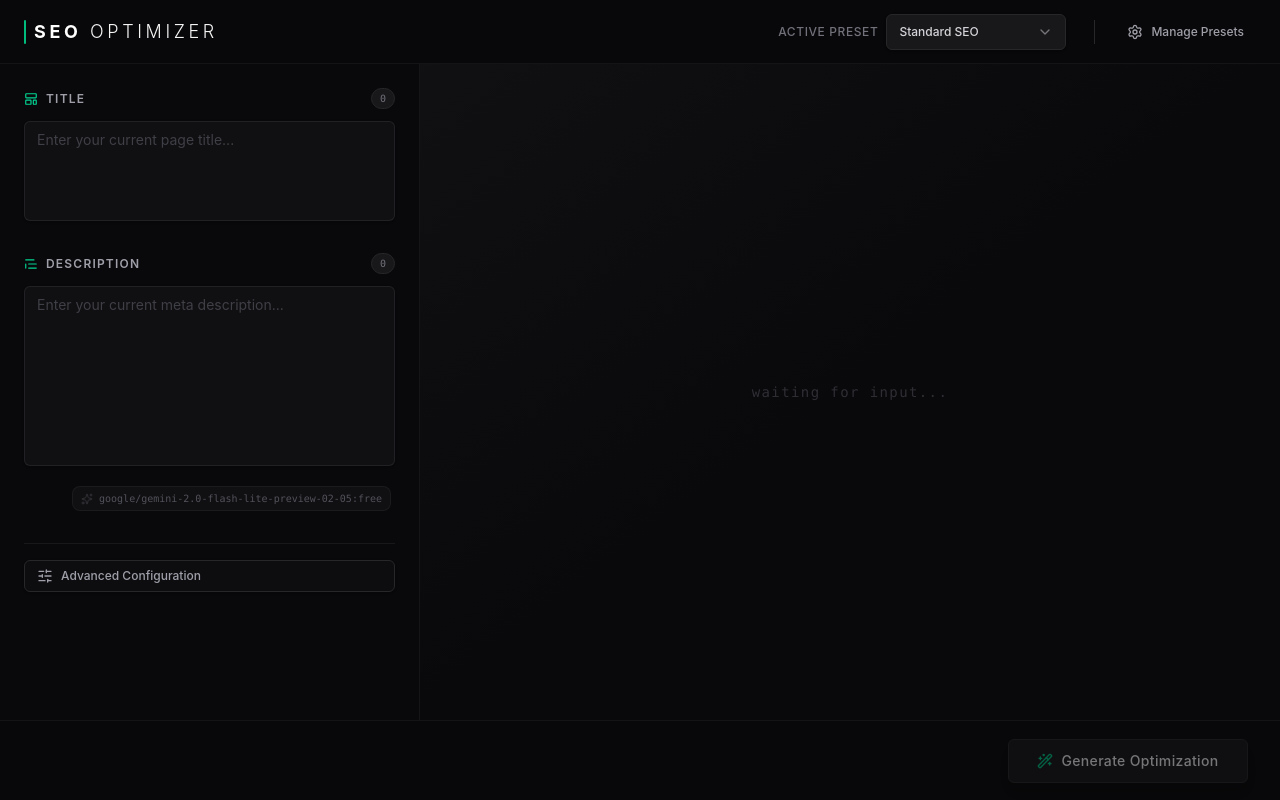
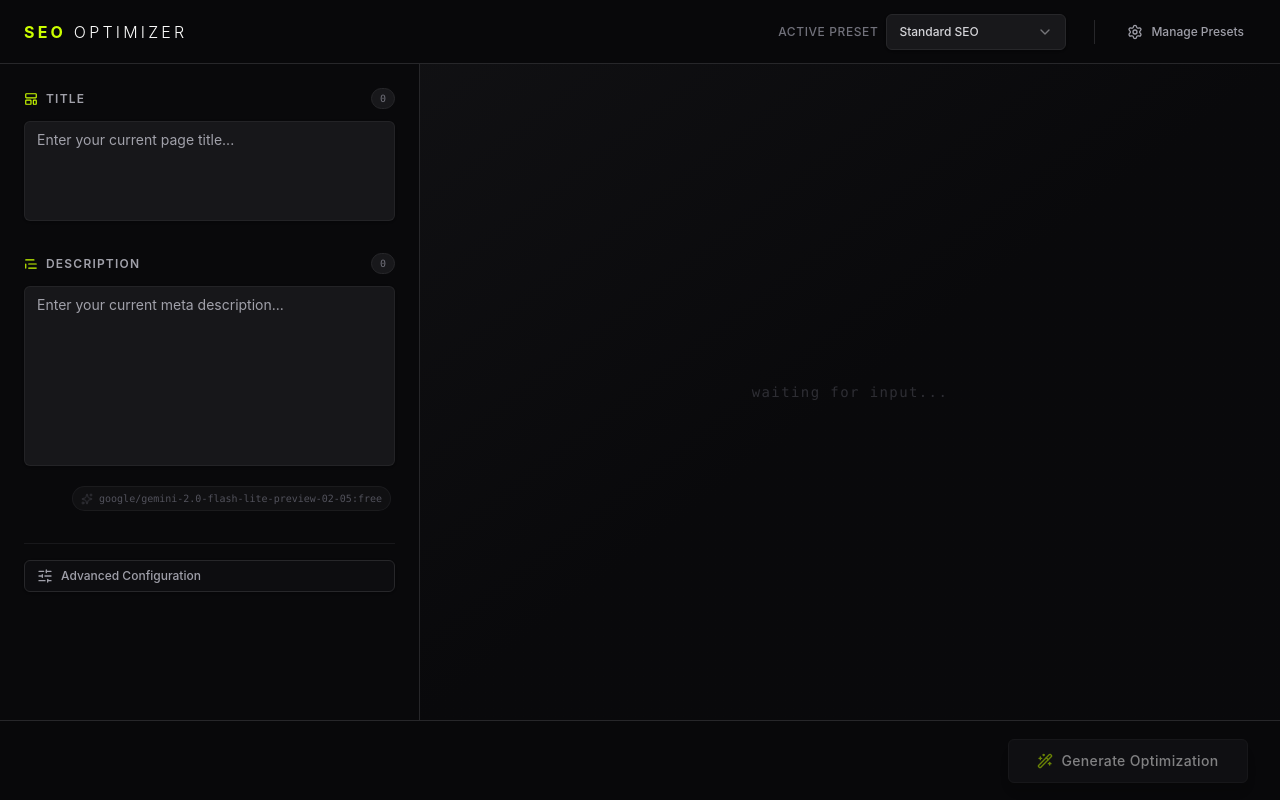
Before and after one commit to xcrap/seooptimizer, a React (Vite) app: page / in a window 1280 px wide. Built offline with nearby package versions, Linux system fonts and the light colour scheme.

Commit message:
Styles Updates

```diff
--- a/src/components/seo-optimizer.jsx
+++ b/src/components/seo-optimizer.jsx
@@ -121,9 +121,9 @@ export default function SeoOptimizer() {
 };
 
 const getLengthColor = (current, min, max) => {
-        if (current === 0) return "text-zinc-600";
-        if (current < min || current > max) return "text-red-400";
-        return "text-emerald-500";
+if (current === 0) return "text-muted-foreground";
+if (current < min || current> max) return "text-destructive";
+    return "text-primary";
     };
 
     const optimize = async () => {
@@ -154,7 +154,8 @@ export default function SeoOptimizer() {
 
     Instructions:
     - ${systemPrompt}
-            - Provide 3 distinct variations for the description to account for different angles (e.g., one benefit-focused, one curiosity-focused, one keyword-focused).
+    - Provide 3 distinct variations for the description to account for different angles (e.g., one benefit-focused, one
+    curiosity-focused, one keyword-focused).
     - Return ONLY valid JSON.
     `;
 
@@ -192,34 +193,34 @@ export default function SeoOptimizer() {
     };
 
     return (
-        <div className="flex h-screen w-full bg-[#09090b] text-zinc-100 overflow-hidden font-sans selection:bg-emerald-500/20">
+    <div
+        className="flex h-screen w-full bg-background text-foreground overflow-hidden font-sans selection:bg-primary/20">
         {/* Fixed Header */}
-            <div className="fixed top-0 left-0 right-0 h-16 border-b border-white/5 bg-[#09090b]/80 backdrop-blur-xl z-50 flex items-center justify-between px-6">
         <div
-                    className="flex items-center gap-3 cursor-pointer group"
-                    onClick={() => {
+            className="fixed top-0 left-0 right-0 h-16 border-b border-border bg-background/80 backdrop-blur-xl z-50 flex items-center justify-between px-6">
+            <div className="flex items-center gap-3 cursor-pointer group" onClick={()=> {
                 setOptimizedTitle("");
                 setOptimizedDescriptions([]);
                 }}
                 >
-                    <div className="flex items-center gap-2 group-hover:opacity-80 transition-opacity">
-                        <div className="h-6 w-0.5 bg-emerald-500 rounded-full" />
-                        <h1 className="text-lg tracking-[0.2em] text-zinc-100 font-light">
-                            <span className="font-bold text-white">SEO</span> OPTIMIZER
+                <h1 className="text-md tracking-[0.2em] text-foreground font-light">
+                    <span className="font-bold text-primary">SEO</span> OPTIMIZER
                 </h1>
-                    </div>
             </div>
 
             <div className="flex items-center gap-3">
                 <div className="hidden md:flex items-center gap-2 mr-2">
                     <Label className="text-zinc-500 text-xs font-medium uppercase tracking-wider">Active Preset</Label>
                     <Select value={currentPresetId} onValueChange={applyPreset}>
-                            <SelectTrigger className="w-[180px] h-9 bg-zinc-900 border-zinc-800 text-xs font-medium text-zinc-300 focus:ring-zinc-700 focus:ring-offset-0">
+                        <SelectTrigger
+                            className="w-[180px] h-9 bg-zinc-900 border-zinc-800 text-xs font-medium text-zinc-300 focus:ring-zinc-700 focus:ring-offset-0">
                             <SelectValue />
                         </SelectTrigger>
                         <SelectContent className="bg-zinc-900 border-zinc-800 text-zinc-300">
                             {presets.map(p => (
-                                    <SelectItem key={p.id} value={p.id} className="text-xs focus:bg-zinc-800 focus:text-white cursor-pointer">{p.name}</SelectItem>
+                            <SelectItem key={p.id} value={p.id}
+                                className="text-xs focus:bg-zinc-800 focuointer">{p.name}
+                            </SelectItem>
                             ))}
                         </SelectContent>
                     </Select>
@@ -227,11 +228,9 @@ export default function SeoOptimizer() {
 
                 <div className="h-6 w-px bg-zinc-800 mx-2" />
 
-                    <Button
-                        variant="ghost"
-                        size="sm"
-                        className="h-9 text-xs text-zinc-400 hover:text-white hover:bg-zinc-900 gap-2"
-                        onClick={() => setShowPresetManager(true)}
+                <Button variant="ghost" size="sm"
+                    className="h-9 text-xs text-zinc-400 hover:text-white hover:bg-zinc-900 gap-2" onClick={()=>
+                    setShowPresetManager(true)}
                     >
                     <Settings className="h-4 w-4" />
                     Manage Presets
@@ -243,43 +242,44 @@ export default function SeoOptimizer() {
         <div className="flex w-full h-full pt-16 pb-20">
 
             {/* Left Sidebar - Input */}
-                <div className="w-[420px] bg-[#09090b] border-r border-white/5 flex flex-col shrink-0">
+            <div className="w-[420px] bg-background border-r border-border flex flex-col shrink-0">
                 <div className="flex-1 overflow-y-auto p-6 scrollbar-thin scrollbar-thumb-zinc-800">
 
                     <div className="space-y-8">
                         {/* Title Input */}
                         <div className="space-y-3">
                             <div className="flex justify-between items-center">
-                                    <Label className="text-xs font-semibold text-zinc-400 uppercase tracking-widest flex items-center gap-2">
-                                        <LayoutTemplate className="h-3.5 w-3.5 text-emerald-400" /> Title
+                                <Label
+                                    className="text-xs font-semibold text-muted-foreground uppercase tracking-widest flex items-center gap-2">
+                                    <LayoutTemplate className="h-3.5 w-3.5 text-primary" /> Title
                                 </Label>
-                                    <span className="text-[10px] font-mono px-2 py-0.5 rounded-full bg-zinc-900 border border-zinc-800 text-zinc-500">
+                                <span
+                                    className="text-[10px] font-mono px-2 py-0.5 rounded-full bg-zinc-900 border border-zinc-800 text-zinc-500">
                                     {title.length}
                                 </span>
                             </div>
-                                <Textarea
-                                    value={title}
-                                    onChange={e => setTitle(e.target.value)}
+                            <Textarea id="input-title" value={title} onChange={e=> setTitle(e.target.value)}
                                     placeholder="Enter your current page title..."
-                                    className="min-h-[100px] bg-zinc-900/50 border-zinc-800/80 text-sm resize-none focus-visible:ring-1 focus-visible:ring-emerald-500/50 focus-visible:border-emerald-500/50 transition-all placeholder:text-zinc-700"
+                                    className="min-h-[100px] bg-muted/50 border-input/80 text-sm resize-none focus-visible:ring-1 focus-visible:ring-primary/50 focus-visible:border-primary/50 transition-all placeholder:text-muted-foreground"
                                 />
                             </div>
 
                             {/* Description Input */}
                             <div className="space-y-3">
                                 <div className="flex justify-between items-center">
-                                    <Label className="text-xs font-semibold text-zinc-400 uppercase tracking-widest flex items-center gap-2">
-                                        <TextQuote className="h-3.5 w-3.5 text-emerald-400" /> Description
+                                    <Label className="text-xs font-semibold text-muted-foreground uppercase tracking-widest flex items-center gap-2">
+                                        <TextQuote className="h-3.5 w-3.5 text-primary" /> Description
                                     </Label>
                                     <span className="text-[10px] font-mono px-2 py-0.5 rounded-full bg-zinc-900 border border-zinc-800 text-zinc-500">
                                         {description.length}
                                     </span>
                                 </div>
                                 <Textarea
+                                    id="input-description"
                                     value={description}
                                     onChange={e => setDescription(e.target.value)}
                                     placeholder="Enter your current meta description..."
-                                    className="min-h-[180px] bg-zinc-900/50 border-zinc-800/80 text-sm resize-none focus-visible:ring-1 focus-visible:ring-emerald-500/50 focus-visible:border-emerald-500/50 transition-all placeholder:text-zinc-700"
+                                    className="min-h-[180px] bg-muted/50 border-input/80 text-sm resize-none focus-visible:ring-1 focus-visible:ring-primary/50 focus-visible:border-primary/50 transition-all placeholder:text-muted-foreground"
                                 />
                                 <div className="flex justify-end pt-2 px-1">
                                     <span className="text-[10px] text-zinc-600 font-mono flex items-center gap-1.5 bg-zinc-900/50 px-2 py-1 rounded border border-zinc-800/50">
@@ -339,7 +339,7 @@ export default function SeoOptimizer() {
                 </div>
 
                 {/* Right Content - Results */}
-                <div className="flex-1 bg-[#09090b] relative overflow-hidden flex flex-col">
+                <div className="flex-1 bg-background relative overflow-hidden flex flex-col">
                     {/* Background Gradient */}
                     <div className="absolute inset-0 bg-linear-to-br from-zinc-900/50 via-zinc-950/50 to-zinc-950 pointer-events-none" />
 
@@ -352,8 +352,8 @@ export default function SeoOptimizer() {
                             {/* Title Section */}
                             <div className="space-y-5 animate-in slide-in-from-bottom-5 fade-in duration-500">
                                 <div className="flex items-center justify-between border-b border-zinc-900 pb-3">
-                                    <h2 className="text-sm font-semibold text-zinc-400 uppercase tracking-widest flex items-center gap-2">
-                                        <LayoutTemplate className="h-4 w-4 text-emerald-500" />
+                                    <h2 className="text-sm font-semibold text-muted-foreground uppercase tracking-widest flex items-center gap-2">
+                                        <LayoutTemplate className="h-4 w-4 text-primary" />
                                         Optimized Title Tag
                                     </h2>
                                     <span className={cn("text-[10px] font-mono px-2 py-0.5 rounded-full bg-zinc-900 border border-zinc-800", getLengthColor(optimizedTitle.length, titleMin, titleMax))}>
@@ -361,15 +361,15 @@ export default function SeoOptimizer() {
                                     </span>
                                 </div>
 
-                                <div className="group relative rounded-xl bg-linear-to-br from-zinc-900/80 to-zinc-900/40 border border-zinc-800/80 p-1 hover:border-emerald-500/30 transition-all duration-300 shadow-xl shadow-black/20">
-                                    <div className="relative p-6 bg-[#0c0c0e]/50 rounded-[10px]">
+                                <div className="group relative rounded-xl bg-linear-to-br from-card/80 to-card/40 border border-border/80 p-1 hover:border-primary/30 transition-all duration-300 shadow-xl shadow-black/20">
+                                    <div className="relative p-6 bg-card/50 rounded-[10px]">
                                          <p className="text-2xl font-medium text-white tracking-tight">{optimizedTitle}</p>
                                     </div>
                                     <div className="absolute top-4 right-4">
                                         <Button
                                             variant="secondary"
                                             size="icon"
-                                            className="h-8 w-8 bg-zinc-800 text-zinc-400 hover:text-white hover:bg-emerald-600 border border-zinc-700 hover:border-emerald-500 transition-all"
+                                            className="h-8 w-8 bg-muted text-muted-foreground hover:text-primary-foreground hover:bg-primary border border-border hover:border-primary transition-all"
                                             onClick={() => copyToClipboard(optimizedTitle)}
                                         >
                                             <Copy className="h-3.5 w-3.5" />
@@ -381,8 +381,8 @@ export default function SeoOptimizer() {
                             {/* Description Variants Section */}
                             <div className="space-y-5 animate-in slide-in-from-bottom-8 fade-in duration-500 delay-100">
                                  <div className="flex items-center justify-between border-b border-zinc-900 pb-3">
-                                    <h2 className="text-sm font-semibold text-zinc-400 uppercase tracking-widest flex items-center gap-2">
-                                        <TextQuote className="h-4 w-4 text-emerald-500" />
+                                    <h2 className="text-sm font-semibold text-muted-foreground uppercase tracking-widest flex items-center gap-2">
+                                        <TextQuote className="h-4 w-4 text-primary" />
                                         Description Variants
                                     </h2>
                                     <span className="text-[10px] text-zinc-600 bg-zinc-900/50 px-2 py-1 rounded">3 options</span>
@@ -409,7 +409,7 @@ export default function SeoOptimizer() {
                                                 <Button
                                                     variant="secondary"
                                                     size="icon"
-                                                    className="h-8 w-8 bg-zinc-800 text-zinc-400 hover:text-white hover:bg-emerald-600 border border-zinc-700 hover:border-emerald-500"
+                                                    className="h-8 w-8 bg-muted text-muted-foreground hover:text-primary-foreground hover:bg-primary border border-border hover:border-primary"
                                                     onClick={() => copyToClipboard(desc)}
                                                 >
                                                     <Copy className="h-3.5 w-3.5" />
@@ -425,17 +425,18 @@ export default function SeoOptimizer() {
             </div>
             {/* Fixed Footer */}
             {/* Fixed Footer */}
-            <div className="fixed bottom-0 left-0 right-0 h-20 border-t border-white/5 bg-[#09090b]/80 backdrop-blur-xl z-50 flex items-center justify-end px-8">
+            <div className="fixed bottom-0 left-0 right-0 h-20 border-t border-border bg-background/80 backdrop-blur-xl z-50 flex items-center justify-end px-8">
                 <div className="flex items-center gap-4 w-full justify-end">
                     {error && (
                         <p className="text-red-400 text-xs animate-in fade-in slide-in-from-bottom-1 mr-4">{error}</p>
                     )}
                     <Button
+                        id="btn-optimize"
                         onClick={optimize}
                         disabled={loading || (!title && !description)}
-                        className="w-[240px] h-11 bg-zinc-900 hover:bg-zinc-800 text-zinc-200 border border-zinc-800 hover:border-zinc-700 font-medium tracking-wide transition-all shadow-lg hover:shadow-emerald-500/10 disabled:opacity-50 disabled:cursor-not-allowed group relative overflow-hidden"
+                        className="w-[240px] h-11 bg-card hover:bg-muted text-foreground border border-border hover:border-input font-medium tracking-wide transition-all shadow-lg hover:shadow-primary/10 disabled:opacity-50 disabled:cursor-not-allowed group relative overflow-hidden"
                     >
-                        <div className="absolute inset-0 bg-linear-to-r from-transparent via-white/5 to-transparent -translate-x-full group-hover:animate-[shimmer_1.5s_infinite]" />
+                        <div className="absolute inset-0 bg-linear-to-r from-transparent via-primary/5 to-transparent -translate-x-full group-hover:animate-[shimmer_1.5s_infinite]" />
                         {loading ? (
                             <div className="flex items-center gap-2 justify-center">
                                 <div className="h-4 w-4 border-2 border-zinc-500 border-t-zinc-200 rounded-full animate-spin" />
@@ -443,7 +444,7 @@ export default function SeoOptimizer() {
                             </div>
                         ) : (
                             <div className="flex items-center gap-2 justify-center">
-                                <Wand2 className="h-4 w-4 text-emerald-500 group-hover:text-emerald-400 transition-colors" />
+                                <Wand2 className="h-4 w-4 text-primary group-hover:text-primary transition-colors" />
                                 <span>Generate Optimization</span>
                             </div>
                         )}
@@ -454,8 +455,8 @@ export default function SeoOptimizer() {
             {/* Preset Manager Overlay */}
             {showPresetManager && (
                 <div className="fixed inset-0 z-100 bg-black/80 flex items-center justify-center p-4 backdrop-blur-sm animate-in fade-in duration-200">
-                    <Card className="w-full max-w-2xl flex flex-col bg-[#0c0c0e] border-zinc-800 text-zinc-100 shadow-2xl max-h-[85vh]">
-                        <CardHeader className="border-b border-zinc-900 bg-[#09090b] py-4">
+                    <Card className="w-full max-w-2xl flex flex-col bg-card border-border text-foreground shadow-2xl max-h-[85vh]">
+                        <CardHeader className="border-b border-border bg-background py-4">
                             <div className="flex items-center justify-between">
                                 <CardTitle className="flex items-center gap-2 text-sm">
                                     {editingPreset ? (
@@ -467,7 +468,7 @@ export default function SeoOptimizer() {
                                         </>
                                     ) : (
                                         <>
-                                            <SlidersHorizontal className="h-4 w-4 text-emerald-500" />
+                                            <SlidersHorizontal className="h-4 w-4 text-primary" />
                                             Manage Presets
                                         </>
                                     )}
@@ -543,7 +544,7 @@ export default function SeoOptimizer() {
                                         </Button>
                                         <Button
                                             size="sm"
-                                            className="h-8 text-xs bg-white text-black hover:bg-zinc-200 gap-1.5"
+                                            className="h-8 text-xs bg-primary text-primary-foreground hover:bg-primary/90 gap-1.5"
                                             onClick={() => setEditingPreset({
                                                 id: 'new',
                                                 name: '',
@@ -620,7 +621,7 @@ export default function SeoOptimizer() {
                                                 <div className="flex items-center gap-2">
                                                     <h4 className="text-sm font-medium text-zinc-200">{preset.name}</h4>
                                                     {preset.id === currentPresetId && (
-                                                        <span className="text-[10px] bg-emerald-500/10 text-emerald-400 px-1.5 py-0.5 rounded border border-emerald-500/20">Active</span>
+                                                        <span className="text-[10px] bg-primary/10 text-primary px-1.5 py-0.5 rounded border border-primary/20">Active</span>
                                                     )}
                                                 </div>
                                                 <p className="text-[11px] text-zinc-500 truncate max-w-[300px]">{preset.systemPrompt}</p>
@@ -637,7 +638,7 @@ export default function SeoOptimizer() {
                                                 <Button
                                                     variant="ghost"
                                                     size="icon"
-                                                    className="h-8 w-8 text-zinc-500 hover:text-emerald-400 hover:bg-emerald-950/20"
+                                                    className="h-8 w-8 text-muted-foreground hover:text-primary hover:bg-primary/20"
                                                     title="Duplicate Preset"
                                                     onClick={() => {
                                                         const newPreset = {
@@ -679,7 +680,7 @@ export default function SeoOptimizer() {
                         </CardContent>
 
                         {editingPreset && (
-                            <CardFooter className="border-t border-zinc-900 bg-[#09090b] p-4 flex justify-end gap-2">
+                            <CardFooter className="border-t border-border bg-background p-4 flex justify-end gap-2">
                                 <Button
                                     variant="ghost"
                                     size="sm"
@@ -690,7 +691,7 @@ export default function SeoOptimizer() {
                                 </Button>
                                 <Button
                                     size="sm"
-                                    className="bg-emerald-600 hover:bg-emerald-500 text-white"
+                                    className="bg-primary hover:bg-primary/90 text-primary-foreground"
                                     onClick={() => {
                                         if (!editingPreset.name) return alert("Content name required");
 
--- a/src/index.css
+++ b/src/index.css
@@ -8,7 +8,7 @@
   --color-card-foreground: #fafafa;
   --color-popover: #09090b;
   --color-popover-foreground: #fafafa;
-  --color-primary: #f8fafc;
+  --color-primary: #ccff00;
   --color-primary-foreground: #09090b;
   --color-secondary: #27272a;
   --color-secondary-foreground: #fafafa;
@@ -20,6 +20,6 @@
   --color-destructive-foreground: #fafafa;
   --color-border: #27272a;
   --color-input: #27272a;
-  --color-ring: #d4d4d8;
-  --radius: 0.5rem;
+  --color-ring: #ccff00;
+  --radius: 1rem;
 }
```
Lines whose indentation alone changed are shown as unchanged.
